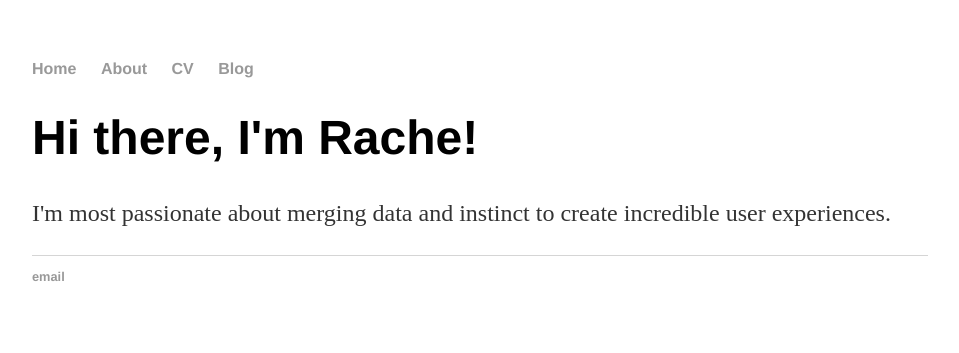
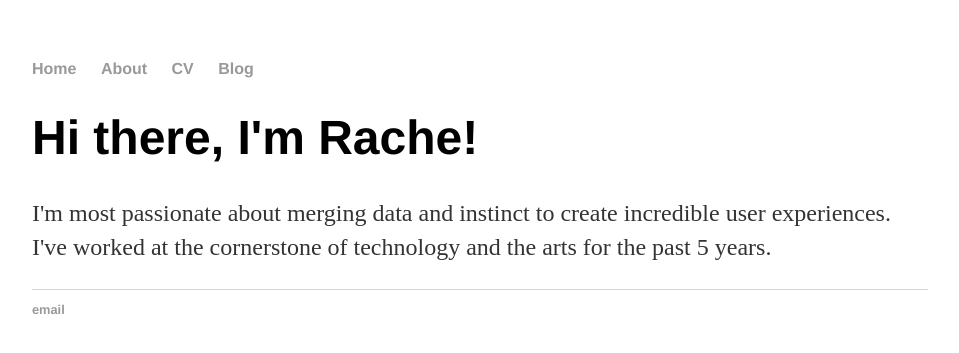
Before and after one commit to rachel-feldman/rachel-feldman.github.io, a Jekyll site: the page about/index.html, which Jekyll copies as it is, in a window 1280 px wide. Shown: the top 353 px of the page, without its empty margins (160-1119 px from the left). Built offline with Jekyll 4.4.1, drawn with Linux system fonts in a browser that asks for light colours.

Commit message:
Update index.html

```diff
--- a/about/index.html
+++ b/about/index.html
@@ -17,7 +17,8 @@
 		<div class="container">
     		<div class="blurb">
         		<h1>Hi there, I'm Rache!</h1>
-				<p>I'm most passionate about merging data and instinct to create incredible user experiences.</p>
+				<p>I'm most passionate about merging data and instinct to create incredible user experiences.  I've worked at the cornerstone of technology and the arts for the past 5 years. </p>
+				<p> </p>
     		</div><!-- /.blurb -->
 		</div><!-- /.container -->
 		<footer>
```
